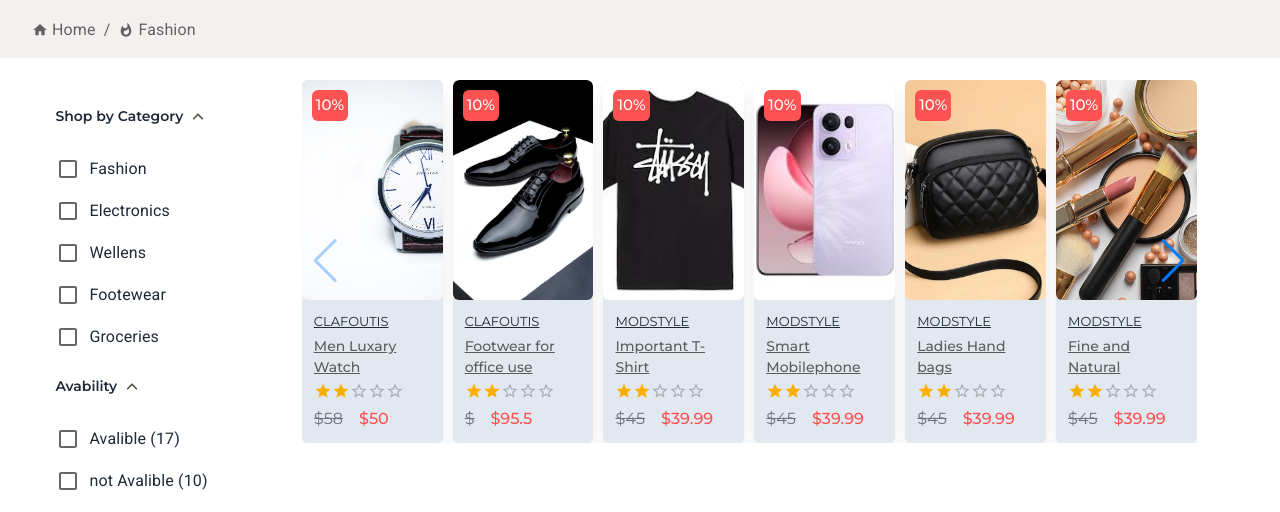
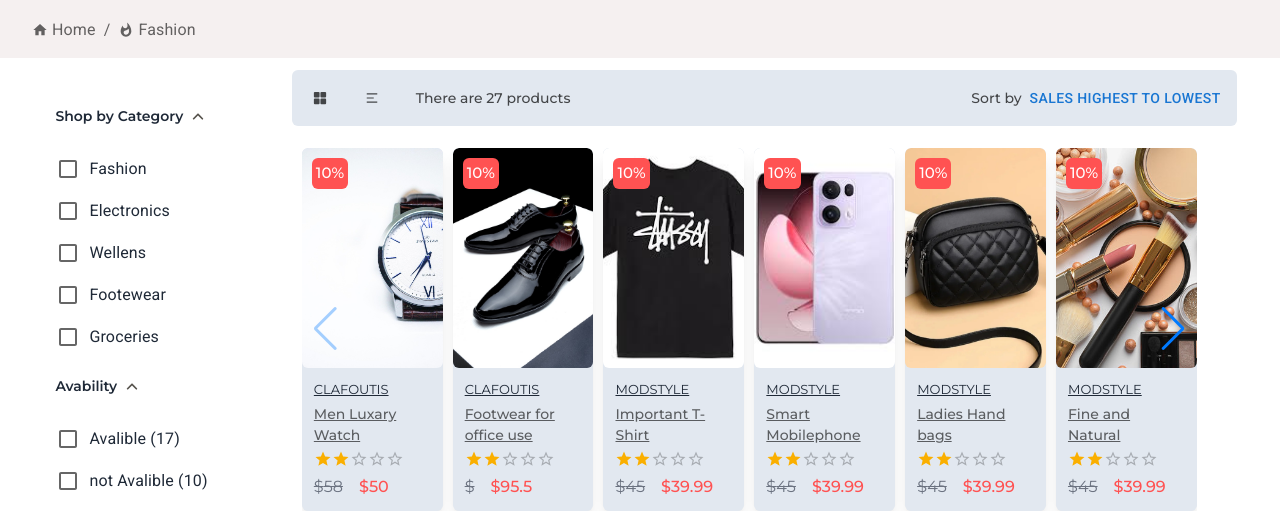
Before and after one commit to anus26/olx-react, a React (Vite) app: page /productListing in a window 1280 px wide. Shown: the part 297-809 px from the top of the page. Built offline with nearby package versions, Linux system fonts and the light colour scheme.

Commit message:
product listing

```diff
--- a/src/pages/ProductListing/index.jsx
+++ b/src/pages/ProductListing/index.jsx
@@ -1,23 +1,38 @@
-import React from 'react'
-import SideBar from '../../Components/SideBar'
+import React, { useState } from 'react';
+import SideBar from '../../Components/SideBar';
 import Typography from '@mui/material/Typography';
 import Breadcrumbs from '@mui/material/Breadcrumbs';
 import Link from '@mui/material/Link';
 import HomeIcon from '@mui/icons-material/Home';
 import WhatshotIcon from '@mui/icons-material/Whatshot';
-import GrainIcon from '@mui/icons-material/Grain';
 import ProductsSlider from '../../Components/ProductsSlider';
+import Button from '@mui/material/Button';
+import { IoGrid } from "react-icons/io5";
+import { RiMenu2Fill } from "react-icons/ri";
+import Menu from '@mui/material/Menu';
+import MenuItem from '@mui/material/MenuItem';
 
-function handleClick(event) {
+const ProductListing = () => {
+  const [anchorEl, setAnchorEl] = useState(null);
+  const open = Boolean(anchorEl);
+
+  const handleMenuClick = (event) => {
+    setAnchorEl(event.currentTarget);
+  };
+
+  const handleMenuClose = () => {
+    setAnchorEl(null);
+  };
+
+  const handleBreadcrumbClick = (event) => {
     event.preventDefault();
     console.info('You clicked a breadcrumb.');
-  }
+  };
 
-const ProductListing = () => {
   return (
-    <section className='py-6 '>
+    <section className='py-6'>
       <div className='container'>
-        <div role="presentation" onClick={handleClick}>
+        <div role="presentation" onClick={handleBreadcrumbClick}>
           <Breadcrumbs aria-label="breadcrumb">
             <Link
               underline="hover"
@@ -39,30 +54,76 @@
               <WhatshotIcon sx={{ mr: 0.5 }} fontSize="inherit" />
               Fashion
             </Link>
-
           </Breadcrumbs>
         </div>
       </div>
-        <div  className='bg-white p-3 mt-4'>
 
-        <div className='container flex  gap-3 '>
+      <div className='bg-white p-3 mt-4'>
+        <div className='container flex gap-3'>
           <div className='sidewrapper w-[20%] h-full bg-white p-3'>
-                <SideBar/>
-
+            <SideBar />
           </div>
 
           <div className='rightcontent w-[80%]'>
-              <div className='grid grid-cols-4 md:grid-cols-1'>
-
-              <ProductsSlider items={6} />
-
+            <div className='bg-slate-200 p-2 w-full mb-3 rounded-md flex items-center justify-between'>
+              <div className='col1 flex items-center gap-3'>
+                <Button className='!w-[40px] !h-[40px] !min-w-[40px] !text-black !rounded-full'>
+                  <IoGrid className='text-[rgba(0,0,0,0.7)]' />
+                </Button>
+                <Button className='!w-[40px] !h-[40px] !min-w-[40px] !text-black !rounded-full'>
+                  <RiMenu2Fill className='text-[rgba(0,0,0,0.7)]' />
+                </Button>
+                <span className='text-[14px] font-[500] pl-3 text-[rgba(0,0,0,0.7)]'>
+                  There are 27 products
+                </span>
               </div>
 
+              <div className='col2 flex items-center justify-end ml-3'>
+                <span className='text-[14px] font-[500] pl-3 text-[rgba(0,0,0,0.7)]'>Sort by</span>
+                <div>
+                  <Button
+                    id="demo-positioned-button"
+                    aria-controls={open ? 'demo-positioned-menu' : undefined}
+                    aria-haspopup="true"
+                    aria-expanded={open ? 'true' : undefined}
+                    onClick={handleMenuClick}
+                  >
+                    Sales highest to lowest
+                  </Button>
+                  <Menu
+                    id="demo-positioned-menu"
+                    aria-labelledby="demo-positioned-button"
+                    anchorEl={anchorEl}
+                    open={open}
+                    onClose={handleMenuClose}
+                    anchorOrigin={{
+                      vertical: 'top',
+                      horizontal: 'left',
+                    }}
+                    transformOrigin={{
+                      vertical: 'top',
+                      horizontal: 'left',
+                    }}
+                  >
+                    <MenuItem onClick={handleMenuClose}>Sales highest to lowest</MenuItem>
+                    <MenuItem onClick={handleMenuClose}>Relavance</MenuItem>
+                    <MenuItem onClick={handleMenuClose}>Name A to Z</MenuItem>
+                    <MenuItem onClick={handleMenuClose}>Name Z to A</MenuItem>
+                    <MenuItem onClick={handleMenuClose}>Price Low to high</MenuItem>
+                    <MenuItem onClick={handleMenuClose}>Price high to low</MenuItem>
+                  </Menu>
+                </div>
+              </div>
+            </div>
+
+            <div className='grid grid-cols-4 md:grid-cols-1'>
+              <ProductsSlider items={6} />
+            </div>
           </div>
         </div>
       </div>
     </section>
-  )
-}
+  );
+};
 
-export default ProductListing
+export default ProductListing;
```
Lines whose indentation alone changed are shown as unchanged.
